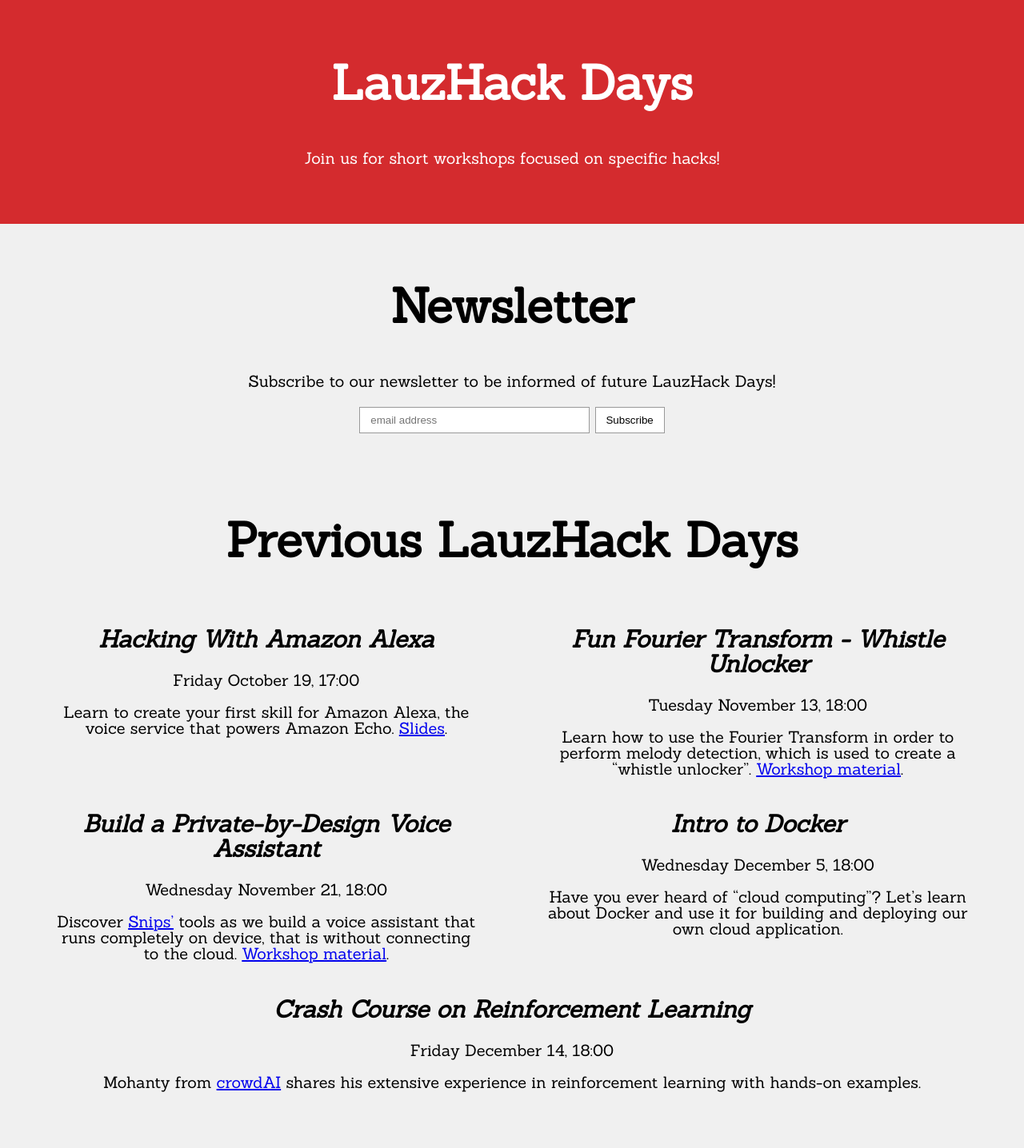
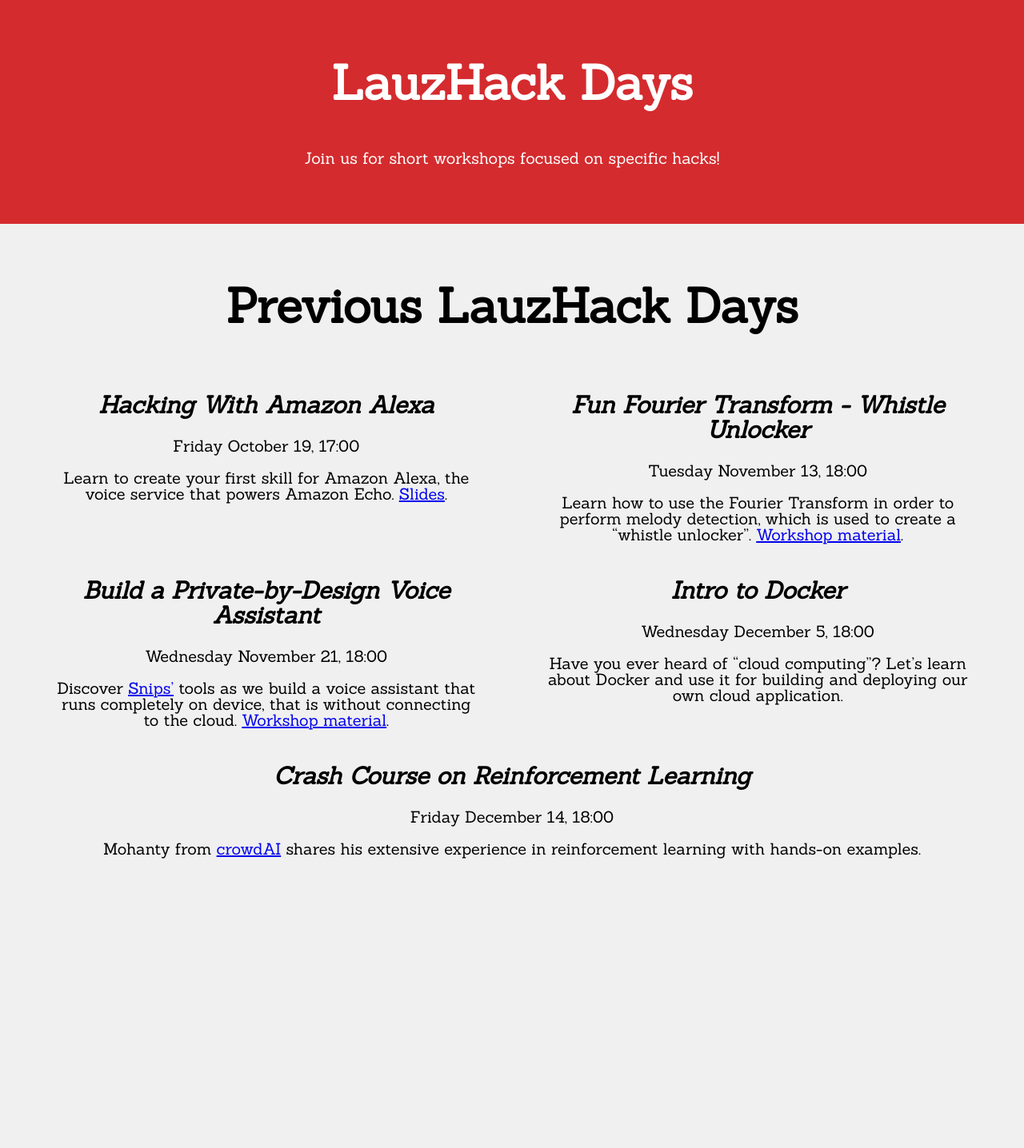
Before and after one commit to LauzHack/LauzHack.github.io, a Jekyll site: the page built from workshops.html, in a window 1280 px wide. Shown: the whole page at 80% size. Built offline with Jekyll 4.4.1, drawn with Linux system fonts in a browser that asks for light colours; after the commit the page ends 1144 px from its top, so only the background shows below that.

Commit message:
[temp] Hide newsletter, doesn't work for now

```diff
--- a/workshops.html
+++ b/workshops.html
@@ -25,7 +25,7 @@
     {% endfor %}
   </div>
 </section>
-<section>
+<!--<section>
   <h1>Newsletter</h1>
   <div>
     Subscribe to our newsletter to be informed of future {{ site.data.workshops.name }}!
@@ -39,7 +39,7 @@
           novalidate>
       <div id="mc_embed_signup_scroll">
         <input type="email" value="" name="EMAIL" class="email" id="mce-EMAIL" placeholder="email address" required>
-        <!-- real people should not fill this in and expect good things - do not remove this or risk form bot signups -->
+        <!- real people should not fill this in and expect good things - do not remove this or risk form bot signups ->
         <div style="position: absolute; left: -5000px;" aria-hidden="true">
           <input type="text" name="{{ site.data.workshops.mailchimp_bot_input }}" tabindex="-1" value="">
         </div>
@@ -47,7 +47,7 @@
       </div>
     </form>
   </div>
-</section>
+</section>-->
 {% assign has_previous = false %}
 {% for workshop in site.data.workshops.items %}
   {% capture dateunix %}{{ workshop[1].date | date: '%s' | plus: 0 }}{% endcapture %}
```
